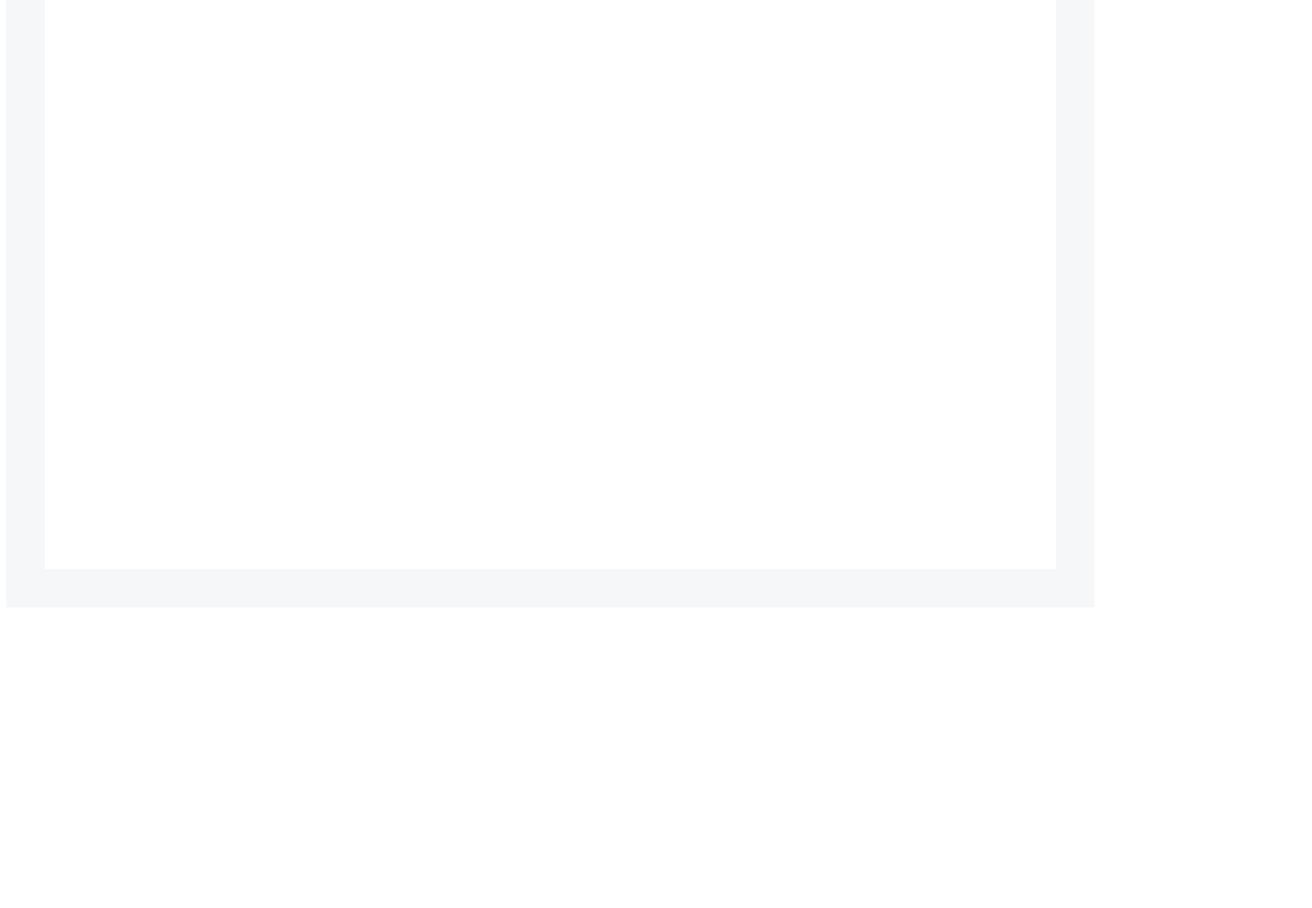
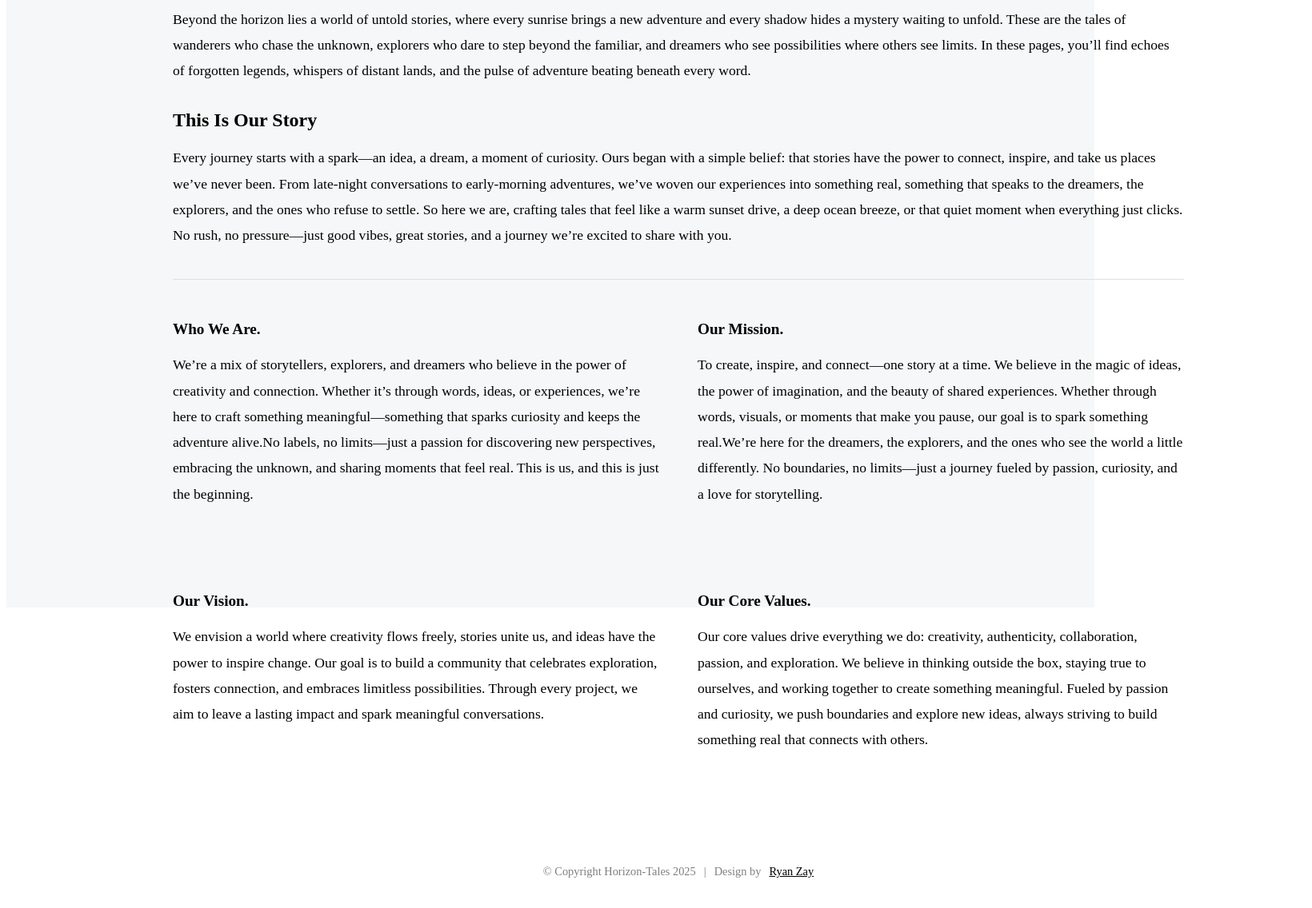
Before and after one commit to ZayarTun71/Horizon-Tales, a Next.js app: page /About in a window 1280 px wide. Shown: the part 144-1280 px from the top of the page at 80% size, 1640 px wide, since content can reach past the window. Before the commit the page ends 912 px from the top, so only its background shows below. Built offline with nearby package versions, Linux system fonts and the light colour scheme.

Commit message:
add about page

```diff
--- a/package.json
+++ b/package.json
@@ -9,6 +9,7 @@
     "lint": "next lint"
   },
   "dependencies": {
+    "framer-motion": "^12.4.10",
     "lucide-react": "^0.477.0",
     "next": "15.2.0",
     "react": "^19.0.0",
--- /dev/null
+++ b/src/components/AboutBox.tsx
@@ -0,0 +1,14 @@
+"use client";
+import { AboutBoxProps } from "@/interfaces/Interface";
+import styles from "@/scss/AboutBox.module.scss";
+
+const AboutBox = ({title, text}:AboutBoxProps) => {
+    return (
+        <div className={styles.about_box} >
+            <h4>{title}</h4>
+            <p>{text}</p>
+        </div>
+    );
+};
+
+export default AboutBox;
--- /dev/null
+++ b/src/components/Footer.tsx
@@ -0,0 +1,20 @@
+"use client";
+import styles from "@/scss/Footer.module.scss";
+import Link from "next/link";
+
+const Footer = () => {
+    return (
+        <div className={styles.copyright} >
+            <span>© Copyright Horizon-Tales 2025</span>
+            <span className={styles.separator}>|</span>
+            <span>
+                Design by
+                <Link href="https://www.zayartun.com/" className={styles.me} target="_blank" rel="noopener noreferrer">
+                    Ryan Zay
+                </Link>
+            </span>
+        </div>
+    );
+};
+
+export default Footer;
--- a/src/interfaces/Interface.ts
+++ b/src/interfaces/Interface.ts
@@ -20,3 +20,8 @@ export interface CardProps {
     date: string;
     description: string;
 }
+
+export interface AboutBoxProps {
+    title: string;
+    text: string;
+}
--- a/src/pages/About.tsx
+++ b/src/pages/About.tsx
@@ -1,12 +1,39 @@
 "use client";
 
+import AboutBox from "@/components/AboutBox";
+import Footer from "@/components/Footer";
 import styles from "@/scss/About.module.scss";
 
 const About = () => {
     return (
         <div className={styles.s_about}>
             <div className={styles.about_inner}>
-                <h1>Discover the Journey with Horizon Tales.</h1>
+                <div className={styles.about_entry}>
+
+                    <h1>Discover Horizon Tales.</h1>
+                    <p className={styles.lead_text}>
+                        Beyond the horizon lies a world of untold stories, where every sunrise brings a new adventure and every shadow hides a mystery waiting to unfold. These are the tales of wanderers who chase the unknown, explorers who dare to step beyond the familiar, and dreamers who see possibilities where others see limits. In these pages, you’ll find echoes of forgotten legends, whispers of distant lands, and the pulse of adventure beating beneath every word.
+                    </p>
+
+                    <div className={styles.about_story}>
+                        <h3>This Is Our Story</h3>
+                        <p className={styles.story_text}>
+                            Every journey starts with a spark—an idea, a dream, a moment of curiosity. Ours began with a simple belief: that stories have the power to connect, inspire, and take us places we’ve never been. From late-night conversations to early-morning adventures, we’ve woven our experiences into something real, something that speaks to the dreamers, the explorers, and the ones who refuse to settle.
+                            So here we are, crafting tales that feel like a warm sunset drive, a deep ocean breeze, or that quiet moment when everything just clicks. No rush, no pressure—just good vibes, great stories, and a journey we’re excited to share with you.
+                        </p>
+                    </div>
+
+                    <hr />
+
+                    <div className={styles.our_stories}>
+                        <AboutBox title={"Who We Are."} text={"We’re a mix of storytellers, explorers, and dreamers who believe in the power of creativity and connection. Whether it’s through words, ideas, or experiences, we’re here to craft something meaningful—something that sparks curiosity and keeps the adventure alive.No labels, no limits—just a passion for discovering new perspectives, embracing the unknown, and sharing moments that feel real. This is us, and this is just the beginning."} />
+                        <AboutBox title={"Our Mission."} text={"To create, inspire, and connect—one story at a time. We believe in the magic of ideas, the power of imagination, and the beauty of shared experiences. Whether through words, visuals, or moments that make you pause, our goal is to spark something real.We’re here for the dreamers, the explorers, and the ones who see the world a little differently. No boundaries, no limits—just a journey fueled by passion, curiosity, and a love for storytelling. "} />
+                        <AboutBox title={"Our Vision."} text={"We envision a world where creativity flows freely, stories unite us, and ideas have the power to inspire change. Our goal is to build a community that celebrates exploration, fosters connection, and embraces limitless possibilities. Through every project, we aim to leave a lasting impact and spark meaningful conversations."} />
+                        <AboutBox title={"Our Core Values."} text={"Our core values drive everything we do: creativity, authenticity, collaboration, passion, and exploration. We believe in thinking outside the box, staying true to ourselves, and working together to create something meaningful. Fueled by passion and curiosity, we push boundaries and explore new ideas, always striving to build something real that connects with others."} />
+                    </div>
+
+                    <Footer/>
+                </div>
             </div>
 
         </div>
--- a/src/scss/About.module.scss
+++ b/src/scss/About.module.scss
@@ -1,4 +1,4 @@
-.s_about{
+.s_about {
     background-color: #F6F7F8;
     width: 100%;
     height: 100vh;
@@ -7,15 +7,67 @@
     display: flex;
     justify-content: center;
 
-    .about_inner{
+    .about_inner {
         width: 100%;
         height: auto;
-        background-color: #ffff;
         text-align: center;
+
+        .about_entry {
+            width: 100%;
+            height: auto;
+            padding: 0 10rem;
+            h1 {
+                font-weight: 600;
+                font-size: 3.5rem;
+                line-height: 1.143;
+                letter-spacing: -0.05rem;
+                margin-top: 0;
+                margin-bottom: 2rem;
+            }
+
+            .lead_text {
+                font-size: 1.1rem;
+                line-height: 1.833;
+                margin-bottom: 3.6rem;
+                word-wrap: break-word;
+                text-align: left;
+                margin-bottom: 2rem;
+            }
+
+            .about_story {
+                text-align: left;
+
+                h3 {
+                    font-weight: 600;
+                    font-size: 1.5rem;
+                    margin-bottom: 1rem;
+                }
+
+                .story_text {
+                    font-size: 1.1rem;
+                    line-height: 1.833;
+                    margin-bottom: 3.6rem;
+                    word-wrap: break-word;
+                    margin-bottom: 2rem;
+                }
+            }
+
+            hr {
+                border: solid #e0e0e0;
+                border-width: 1px 0 0;
+                clear: both;
+                margin: 2.4rem 0 1.6rem;
+                height: 0;
+            }
+
+            .our_stories {
+                display: grid;
+                grid-template-columns: repeat(2, 1fr);
+                gap: 3rem;
+                margin-bottom: 3rem;
+            }
+        }
     }
 
-    h1{
-        font-weight: 600;
-        font-size: 3rem;
-    }
+
 }
--- /dev/null
+++ b/src/scss/AboutBox.module.scss
@@ -0,0 +1,16 @@
+.about_box {
+    text-align: left;
+    margin-bottom: 1rem;
+    h4 {
+        font-weight: 600;
+        font-size: 1.2rem;
+        margin-bottom: 1rem;
+    }
+
+    p {
+        font-size: 1.1rem;
+        line-height: 1.833;
+        word-wrap: break-word;
+    }
+
+}
--- /dev/null
+++ b/src/scss/Footer.module.scss
@@ -0,0 +1,18 @@
+.copyright {
+    padding: 3rem;
+    font-size: 0.9rem;
+    line-height: 2.4rem;
+    color: rgba(0, 0, 0, 0.5);
+    text-align: center;
+
+    .separator {
+        margin: 0 10px
+    }
+
+    span {
+        .me {
+            color: #000;
+            margin-left: 10px;
+        }
+    }
+}
```
Also changed, not shown: src/pages/Content.tsx (+19 -1 lines), 1 other file (tests, documents, lock files or other folders).
